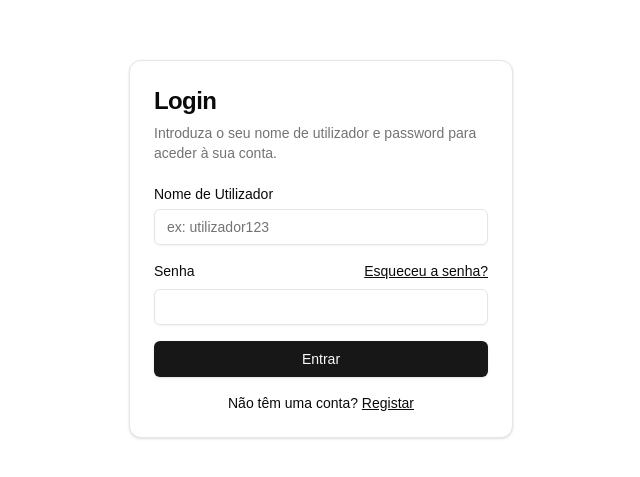
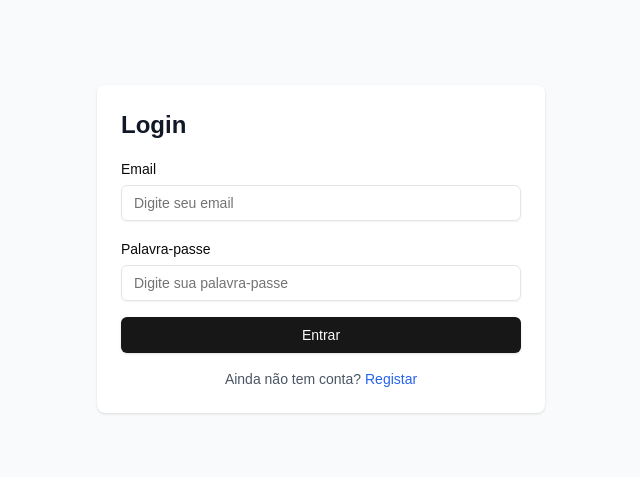
Before and after one commit to JotaBarbosaDev/motoClubeMouros, a Next.js app: page / in a window 1280 px wide. Shown: the part 151-628 px from the top of the page, without its empty margins (319-959 px from the left). Built offline with nearby package versions, Linux system fonts and the light colour scheme.

Commit message:
fast added error codes

```diff
--- a/src/app/page.tsx
+++ b/src/app/page.tsx
@@ -1,17 +1,39 @@
-"use client"
-import Link from "next/link"
+'use client';
 
-import { Button } from "@/components/ui/button"
-import {
-  Card,
-  CardContent,
-  CardDescription,
-  CardHeader,
-  CardTitle,
-} from "@/components/ui/card"
-import { Input } from "@/components/ui/input"
-import { Label } from "@/components/ui/label"
-function HandleSubmit(formData: { email: string; password: string }) {
+import { Button } from "@/components/ui/button";
+import { Input } from "@/components/ui/input";
+import { Label } from "@/components/ui/label";
+import { useState, ChangeEvent, FormEvent } from "react";
+import { useRouter } from "next/navigation";
+
+export default function LoginPage() {
+  const [formData, setFormData] = useState({
+    email: "",
+    password: "",
+  });
+
+  const [errors, setErrors] = useState<{ email?: string; password?: string }>({});
+  const [successMessage, setSuccessMessage] = useState("");
+  const [globalError, setGlobalError] = useState("");
+  const router = useRouter();
+
+  const handleChange = (e: ChangeEvent<HTMLInputElement>) => {
+    const { name, value } = e.target;
+    setFormData({ ...formData, [name]: value });
+  };
+
+  const handleSubmit = (e: FormEvent<HTMLFormElement>) => {
+    e.preventDefault();
+    const newErrors: { email?: string; password?: string } = {};
+
+    if (!formData.email) newErrors.email = "O email é obrigatório.";
+    if (!formData.password) newErrors.password = "A palavra-passe é obrigatória.";
+
+    setErrors(newErrors);
+    setSuccessMessage("");
+    setGlobalError("");
+
+    if (Object.keys(newErrors).length === 0) {
       fetch("/api/login-user", {
         method: "POST",
         headers: {
@@ -19,70 +41,88 @@ function HandleSubmit(formData: { email: string; password: string }) {
         },
         body: JSON.stringify(formData),
       })
-    .then((res) => res.json())
+        .then((res) => {
+          if (res.status === 200) {
+            return res.json();
+          } else if (res.status === 400) {
+            throw new Error("Dados inválidos ou formato de email inválido.");
+          } else if (res.status === 401) {
+            router.push("/register");
+            throw new Error("Credenciais inválidas. Crie uma conta.");
+          } else if (res.status === 405) {
+            throw new Error("Método não permitido. Use POST.");
+          } else {
+            throw new Error("Erro desconhecido ao autenticar utilizador.");
+          }
+        })
         .then((data) => {
-      console.log(data)
+          setSuccessMessage("Login efetuado com sucesso! Sessão iniciada.");
+          setFormData({ email: "", password: "" });
+          router.push("/dashboard");
         })
         .catch((error) => {
-      console.error("Erro:", error)
-    })
+          setGlobalError(error.message);
+        });
     }
+  };
 
-export default function LoginForm() {
   return (
-    <div className="flex items-center justify-center min-h-screen">
-      <Card className="mx-auto max-w-sm">
-        <CardHeader>
-          <CardTitle className="text-2xl">Login</CardTitle>
-          <CardDescription>
-            Introduza o seu nome de utilizador e password para aceder à sua conta.
-          </CardDescription>
-        </CardHeader>
-        <CardContent>
-          <div className="grid gap-4">
-            <div className="grid gap-2">
-              <Label htmlFor="email">Nome de Utilizador</Label>
+    <div className="flex min-h-screen flex-col items-center justify-center bg-gray-50 p-4">
+      <div className="w-full max-w-md rounded-lg bg-white p-6 shadow">
+        <h1 className="text-2xl font-bold text-gray-900">Login</h1>
+        {successMessage && (
+          <div className="mt-2 rounded bg-green-100 p-3 text-green-700">
+            {successMessage}
+          </div>
+        )}
+        {globalError && (
+          <div className="mt-2 rounded bg-red-100 p-3 text-red-700">
+            {globalError}
+          </div>
+        )}
+        <form onSubmit={handleSubmit} className="mt-4 space-y-4">
+          <div>
+            <Label htmlFor="email">Email</Label>
             <Input
               id="email"
-                type="text"
-                placeholder="ex: utilizador123"
-                required
+              name="email"
+              type="email"
+              placeholder="Digite seu email"
+              value={formData.email}
+              onChange={handleChange}
+              className="mt-1"
             />
+            {errors.email && (
+              <p className="mt-1 text-sm text-red-500">{errors.email}</p>
+            )}
           </div>
-            <div className="grid gap-2">
-              <div className="flex items-center">
-                <Label htmlFor="password">Senha</Label>
-                <Link href="#" className="ml-auto inline-block text-sm underline">
-                  Esqueceu a senha?
-                </Link>
-              </div>
+
+          <div>
+            <Label htmlFor="password">Palavra-passe</Label>
             <Input
               id="password"
+              name="password"
               type="password"
-              required />
+              placeholder="Digite sua palavra-passe"
+              value={formData.password}
+              onChange={handleChange}
+              className="mt-1"
+            />
+            {errors.password && (
+              <p className="mt-1 text-sm text-red-500">{errors.password}</p>
+            )}
           </div>
-            <Button
-              type="submit"
-              className="w-full"
-              onClick={() => {
-                const formData = {
-                  email: (document.getElementById("email") as HTMLInputElement).value,
-                  password: (document.getElementById("password") as HTMLInputElement).value,
-                };
-                HandleSubmit(formData);
-              }}
-            >
+
+          <Button type="submit" className="w-full">
             Entrar
           </Button>
+        </form>
+        <div className="mt-4 text-center">
+          <p className="text-sm text-gray-600">
+            Ainda não tem conta? <span className="text-blue-600 cursor-pointer" onClick={() => router.push("/register")}>Registar</span>
+          </p>
         </div>
-          <div className="mt-4 text-center text-sm">
-            Não têm uma conta?{" "}
-            <Link href="/register" className="underline">
-              Registar
-            </Link>
       </div>
-        </CardContent>
-      </Card>
     </div>
-  )
+  );
 }
--- a/src/app/register/page.tsx
+++ b/src/app/register/page.tsx
@@ -13,6 +13,8 @@ export default function RegisterPage() {
   });
 
   const [errors, setErrors] = useState<{ username?: string; email?: string; password?: string }>({});
+  const [successMessage, setSuccessMessage] = useState("");
+  const [globalError, setGlobalError] = useState("");
 
   const handleChange = (e: ChangeEvent<HTMLInputElement>) => {
     const { name, value } = e.target;
@@ -28,9 +30,10 @@ export default function RegisterPage() {
     if (!formData.password) newErrors.password = "A palavra-passe é obrigatória.";
 
     setErrors(newErrors);
+    setSuccessMessage("");
+    setGlobalError("");
 
     if (Object.keys(newErrors).length === 0) {
-      console.log("Formulário submetido:", formData);
       fetch("/api/create-user", {
         method: "POST",
         headers: {
@@ -38,20 +41,43 @@ export default function RegisterPage() {
         },
         body: JSON.stringify(formData),
       })
-            .then((res) => res.json())
+        .then((res) => {
+          if (res.status === 200) {
+            return res.json();
+          } else if (res.status === 400) {
+            throw new Error("Dados inválidos ou email já em uso.");
+          } else if (res.status === 401) {
+            throw new Error("Utilizador já está autenticado.");
+          } else if (res.status === 405) {
+            throw new Error("Método não permitido. Use POST.");
+          } else {
+            throw new Error("Erro desconhecido ao criar utilizador.");
+          }
+        })
         .then((data) => {
-                console.log(data);
+          setSuccessMessage(`Conta criada com sucesso! ID do utilizador: ${data.id}`);
+          setFormData({ username: "", email: "", password: "" });
         })
         .catch((error) => {
-                console.error("Erro:", error);
+          setGlobalError(error.message);
         });
     }
-  }
+  };
 
   return (
     <div className="flex min-h-screen flex-col items-center justify-center bg-gray-50 p-4">
       <div className="w-full max-w-md rounded-lg bg-white p-6 shadow">
         <h1 className="text-2xl font-bold text-gray-900">Criar Conta</h1>
+        {successMessage && (
+          <div className="mt-2 rounded bg-green-100 p-3 text-green-700">
+            {successMessage}
+          </div>
+        )}
+        {globalError && (
+          <div className="mt-2 rounded bg-red-100 p-3 text-red-700">
+            {globalError}
+          </div>
+        )}
         <form onSubmit={handleSubmit} className="mt-4 space-y-4">
           <div>
             <Label htmlFor="username">Nome de Utilizador</Label>
```
Also changed, not shown: 1 other file (tests, documents, lock files or other folders). Lines whose indentation alone changed are shown as unchanged.
